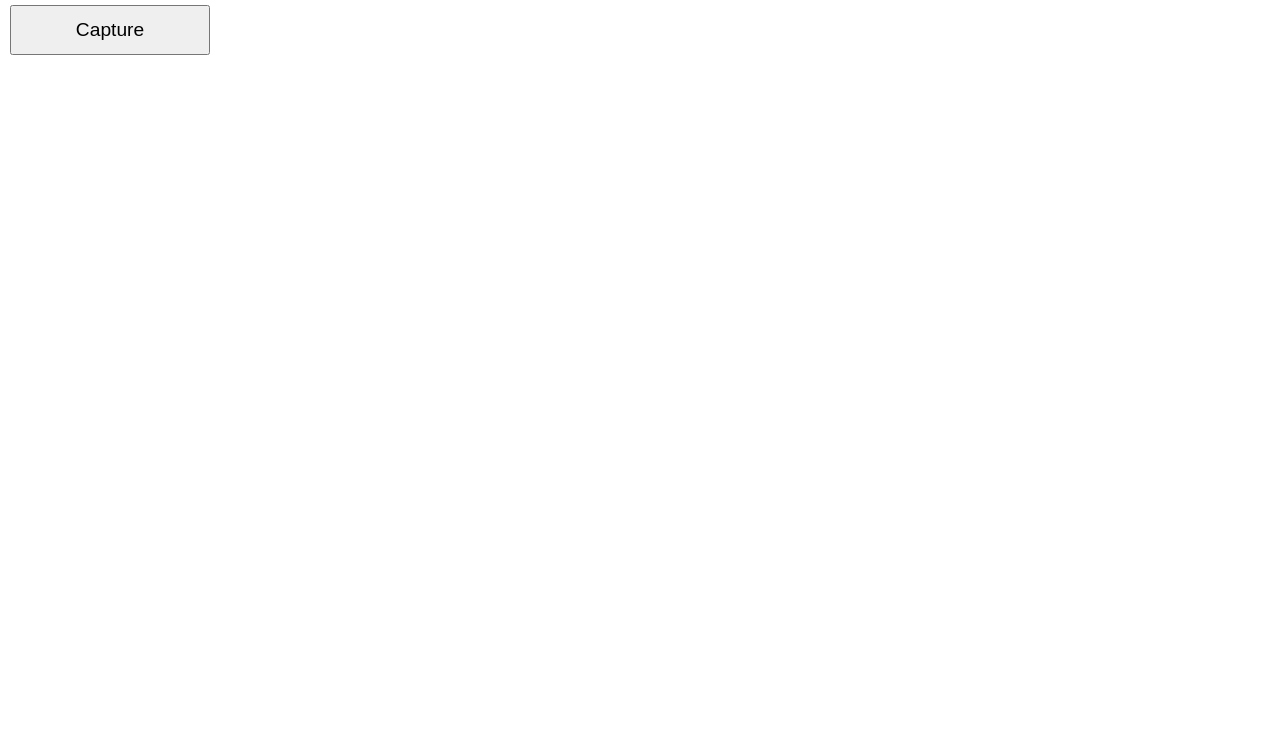
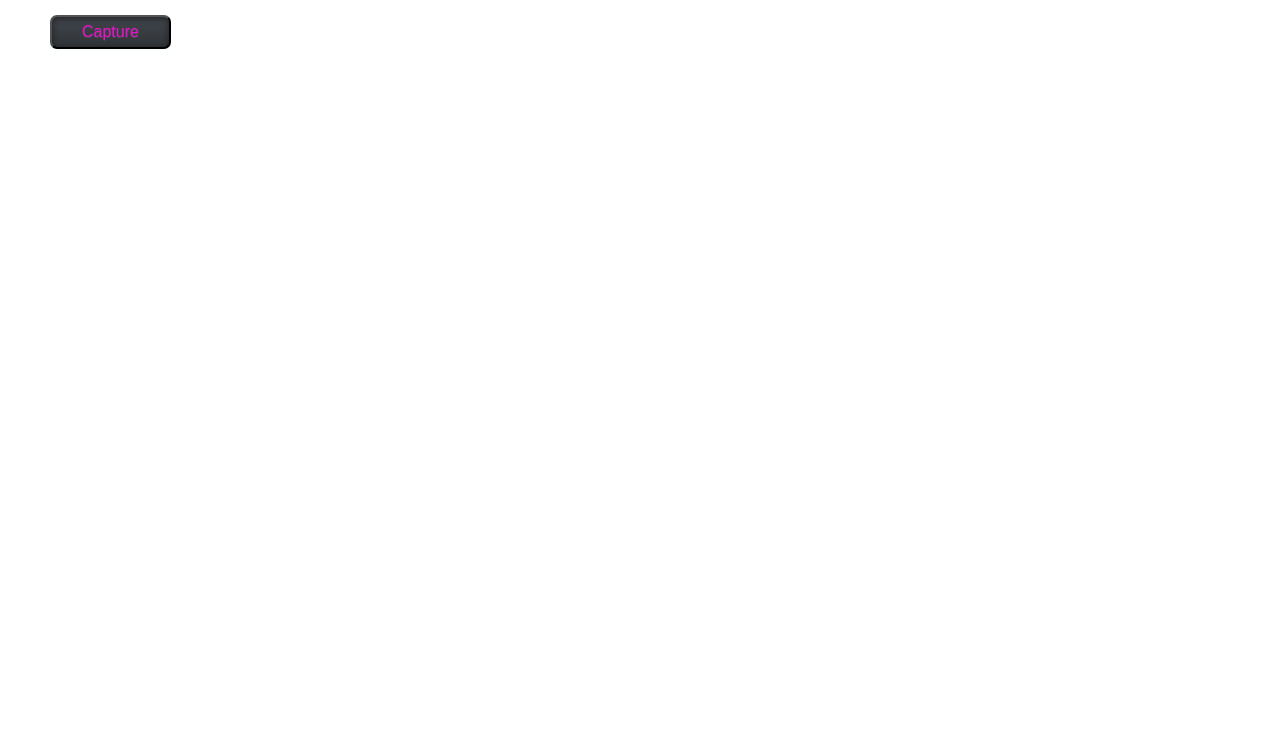
Before and after one commit to rafty/Camera, a plain HTML site: page index.html in a window 1280 px wide. Shown: the part 48-800 px from the top of the page. Drawn offline with Linux system fonts and the light colour scheme.

Commit message:
chenge button

```diff
--- a/css/index.css
+++ b/css/index.css
@@ -24,10 +24,20 @@ header h1 {
 }
 
 button {
-  width: 200px;
-  height: 50px;
-  font-size: 1.2em;
-  margin: 10px;
+		font-size: 1em;
+		color: #ec10cc;
+    text-shadow: 0 1px 1px rgba(200,200,240,0.15);
+    cursor: pointer;
+    padding: 6px 30px;
+    float: left;
+    margin-left: 50px;
+    margin-top: 20px;
+    background: -webkit-linear-gradient(top, hsl(214, 8%, 28%) 0%, hsl(210, 8%, 20%) 100%);
+    background: -moz-linear-gradient(top, hsl(214, 8%, 28%) 0%, hsl(210, 8%, 20%) 100%);
+    text-shadow: 0 1px 1px rgba(200,200,240,0.15);
+    -moz-box-shadow: inset 0px 2px 6px rgba(0,0,0,0.5), 0px 2px 5px rgba(220,255,255,0.15);
+    -webkit-box-shadow: inset 0px 2px 6px rgba(0,0,0,0.5), 0px 2px 5px rgba(220,255,255,0.15);
+    border-radius: 7px;
 }
 
 video {
```
